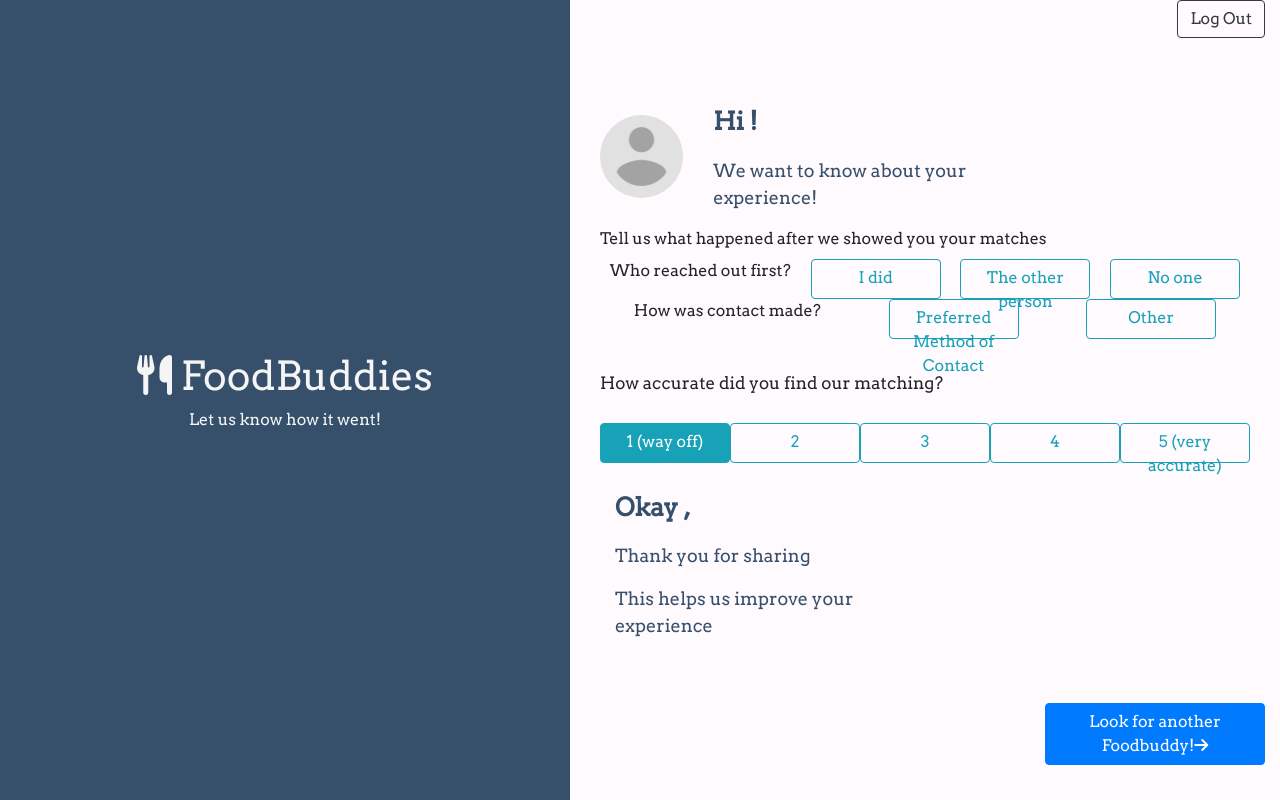
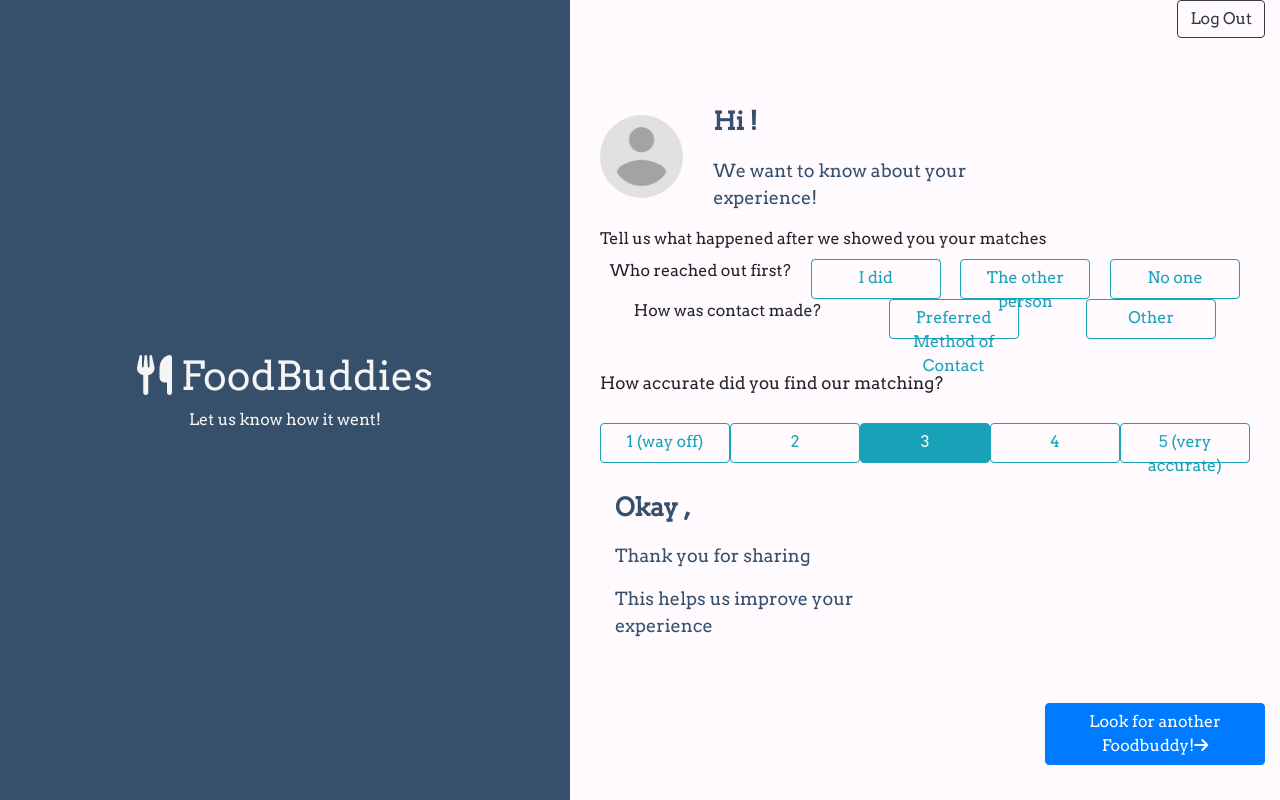
Before and after one commit to minerva-schools/cs162-food-buddies, a Flask app: template web/templates/followup.html in a window 1280 px wide. Run offline with Flask 2, Linux system fonts and the light colour scheme; the template is opened without the code that fills it, so the values that code supplies are empty; some libraries are stand-ins or nearby versions.

Commit message:
same followup.html changes as dev
For the followup.html files to match

```diff
--- a/web/templates/followup.html
+++ b/web/templates/followup.html
@@ -93,13 +93,13 @@
                             <label class="foodTime">How accurate did you find our matching?</label>
                             <div class="btn-group-toggle foodTime d-flex justify-content-around" data-toggle="buttons">
                                 <label class="btn btn-outline-info radioButton active">
-                                <input type="radio" name="mealTime" value="1" autocomplete="off" checked> 1 (way off)
+                                <input type="radio" name="accuracy" value="1" autocomplete="off"> 1 (way off)
                                 </label>
                                 <label class="btn btn-outline-info radioButton">
                                 <input type="radio" name="mealTime" value="2" autocomplete="off"> 2
                                 </label>
                                 <label class="btn btn-outline-info radioButton">
-                                <input type="radio" name="mealTime" value="3" autocomplete="off"> 3
+                                <input type="radio" name="mealTime" value="3" autocomplete="off" checked> 3
                                 </label>
                                 <label class="btn btn-outline-info radioButton">
                                 <input type="radio" name="mealTime" value="4" autocomplete="off"> 4
@@ -117,11 +117,8 @@
                                 <p id="subtitle">This helps us improve your experience</p>
                             </div>
 
-                            <div>
-                            <form action="{{ url_for('main_route.followup') }}" method="POST">
-                                <div class="row d-flex justify-content-end" data-toggle="buttons">
-                                    <form class="form-inline" action="{{ url_for('main_route.followup') }}"></form>
-                                    <button type="submit" class="btn btn-primary mb-4" id="nextButton">Look for another Foodbuddy!<i class="fas fa-arrow-right"></i></button>
+                            <div class="row d-flex justify-content-end" data-toggle="buttons">
+                                <button type="submit" class="btn btn-primary mb-4" id="nextButton">Look for another Foodbuddy!<i class="fas fa-arrow-right"></i></button>
                             </div>
 
                         </form>
```
